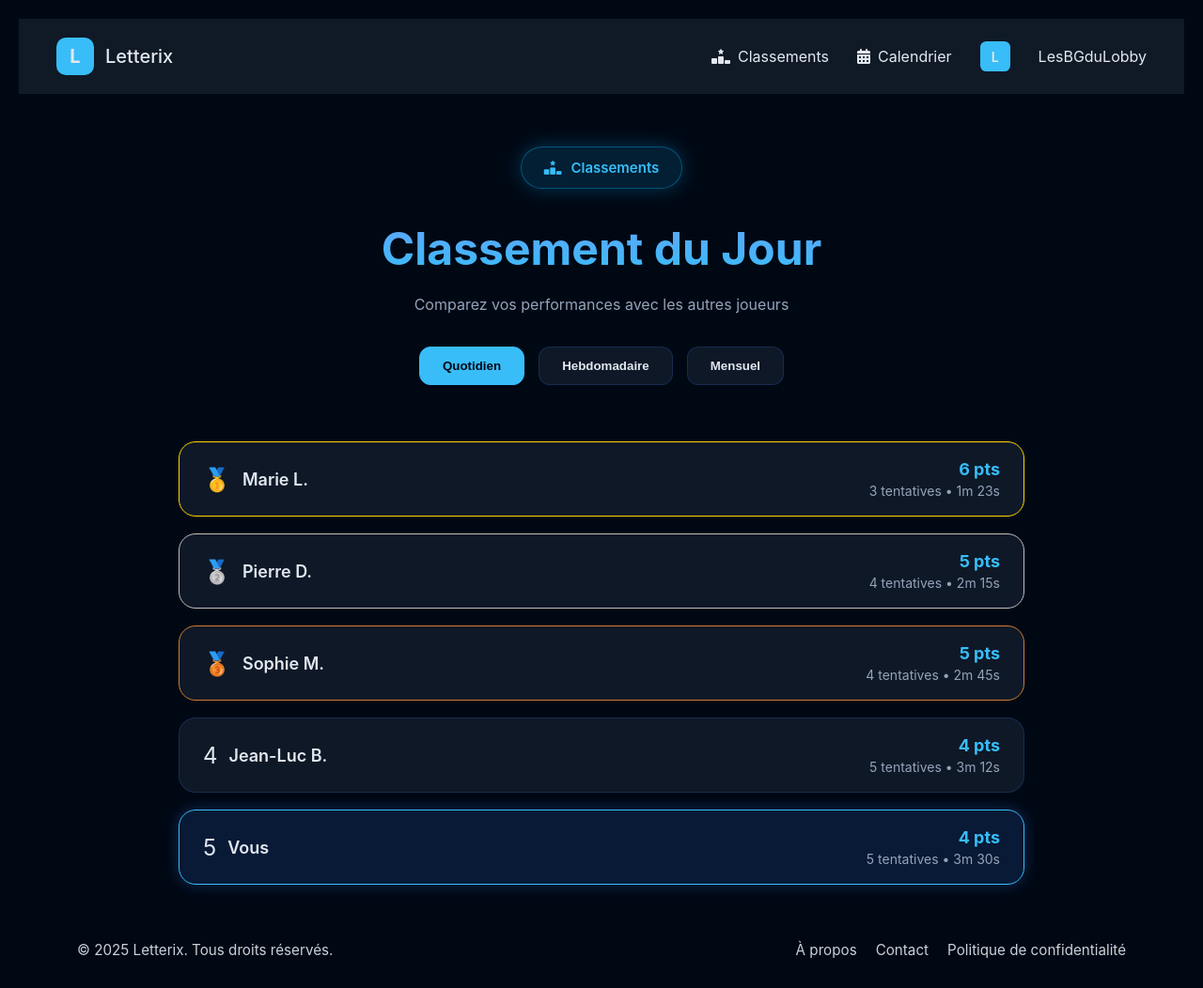
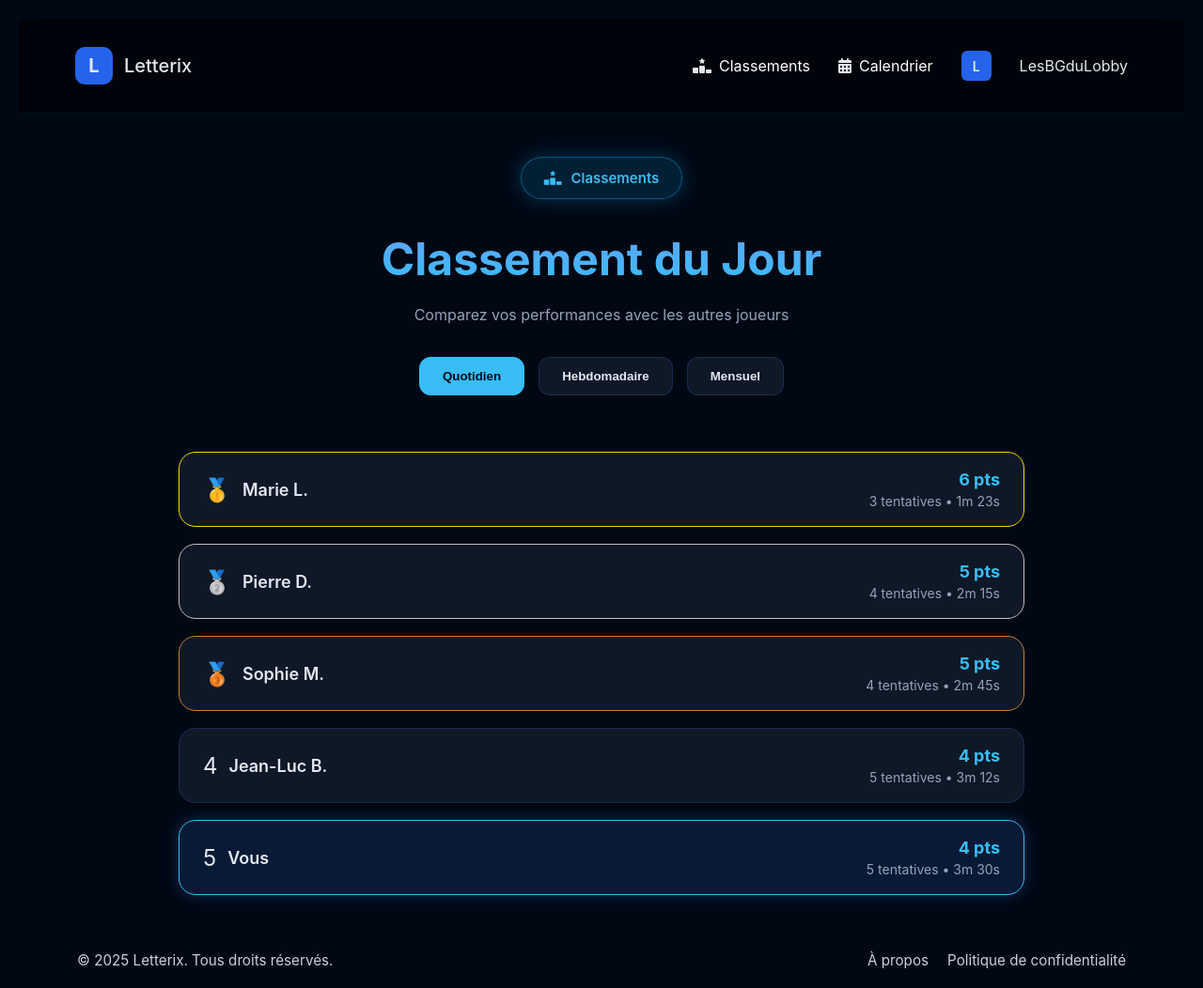
Before and after one commit to LoanKma/projet-web-v2, a PHP site: page /classement.html in a window 1280 px wide. Shown: the whole page at 94% size. Before the commit the page ends 1020 px from the top, so only its background shows below. Run offline with PHP 8.4, Linux system fonts and the light colour scheme.

Commit message:
modifications du header et du footer la page

```diff
--- a/assets/css/classement.css
+++ b/assets/css/classement.css
@@ -13,12 +13,15 @@ body {
 }
 /* HEADER */
 .header {
+  padding: 30px 60px;
   display: flex;
   justify-content: space-between;
   align-items: center;
-  padding: 20px 40px;
-  margin-bottom: 60px;
-  background-color: #101926;
+  backdrop-filter: blur(10px);
+  background: rgba(0, 0, 0, 0.5);
+  border-bottom: 1px solid rgba(14, 165, 233, 0.1);
+  position: sticky;
+  top: 0;
 }
 
 .logo {
@@ -32,7 +35,7 @@ body {
 .logo-icon {
   width: 40px;
   height: 40px;
-  background: #38bdf8;
+  background: #2563eb;
   border-radius: 10px;
   display: flex;
   align-items: center;
@@ -42,7 +45,12 @@ body {
   transition: all 0.3s;
 }
 .logo-icon:hover {
-  transform: scale(1.3);
+  transform: scale(1.2);
+}
+.logo-span {
+  color: black;
+  font-weight: 700;
+  font-size: 24px;
 }
 
 .nav {
@@ -52,7 +60,7 @@ body {
 }
 .nav a {
   text-decoration: none;
-  color: #e2e8f0;
+  color: #ffffff;
   font-size: 16px;
   transition: opacity 0.4s;
 }
@@ -68,11 +76,27 @@ body {
 .nav-item:hover {
   opacity: 0.8;
 }
+.user-section {
+  display: flex;
+  align-items: center;
+  gap: 12px;
+  padding: 8px 20px;
+  background: rgba(14, 165, 233, 0.1);
+  border-radius: 12px;
+  border: 1px solid rgba(14, 165, 233, 0.3);
+  cursor: pointer;
+  transition: all 0.3s;
+}
+
+.user-section:hover {
+  background: rgba(14, 165, 233, 0.2);
+  border-color: rgba(14, 165, 233, 0.5);
+}
 
 .user-avatar {
   width: 32px;
   height: 32px;
-  background: #38bdf8;
+  background: #2563eb;
   border-radius: 20%;
   display: flex;
   align-items: center;
@@ -286,6 +310,7 @@ h1 {
     padding: 20px;
   }
 }
+
 #toggle-dark {
   background: none;
   border: none;
@@ -613,12 +638,3 @@ body.dark .ranking-subtitle {
   color: #58a6ff;
   text-shadow: 0 0 6px #58a6ff;
 }
-
-/* Responsive */
-@media (max-width: 700px) {
-  .footer-content {
-    flex-direction: column;
-    text-align: center;
-    gap: 12px;
-  }
-}
--- a/classement.html
+++ b/classement.html
@@ -38,7 +38,7 @@
     <p class="ranking-subtitle">Comparez vos performances avec les autres joueurs</p>
 
     <div class="ranking-tabs">
-        <button class="tab active">Quotidien</button>
+        <button class="tab">Quotidien</button>
         <button class="tab">Hebdomadaire</button>
         <button class="tab">Mensuel</button>
     </div>
@@ -108,18 +108,73 @@
     </div>
 
 </section>
+<script>
+    const tabs = document.querySelectorAll(".tab");
 
+    tabs.forEach(tab => {
+        tab.addEventListener("click", () => {
 
-  <!-- FOOTER -->
-  <footer>
+            // Retirer l'état actif des autres
+            tabs.forEach(t => t.classList.remove("active"));
+
+            // Ajouter l'état actif à celui cliqué
+            tab.classList.add("active");
+
+            // Récupérer la valeur (quotidien, hebdo, mensuel)
+            const value = tab.textContent.trim().toLowerCase();
+
+            // Mettre à jour le titre automatiquement
+            document.querySelector(".ranking-header h1").textContent =
+                "Classement " + (value === "quotidien" ? "du Jour"
+                    : value === "hebdomadaire" ? "de la Semaine"
+                    : "du Mois");
+
+            // Exemple : changer les données affichées (tu peux adapter)
+            updateRanking(value);
+        });
+    });
+
+    function updateRanking(type) {
+        const list = document.querySelector(".ranking-list");
+
+        if (type === "quotidien") {
+            list.innerHTML = `
+                <div class="rank-card gold"><div class="rank-left"><span class="rank-pos">🥇</span><span class="rank-name">Marie L.</span></div><div class="rank-right"><span class="rank-points">6 pts</span><span class="rank-details">3 tentatives • 1m 23s</span></div></div>
+                <div class="rank-card silver"><div class="rank-left"><span class="rank-pos">🥈</span><span class="rank-name">Pierre D.</span></div><div class="rank-right"><span class="rank-points">5 pts</span><span class="rank-details">4 tentatives • 2m 15s</span></div></div>
+                <div class="rank-card bronze"><div class="rank-left"><span class="rank-pos">🥉</span><span class="rank-name">Sophie M.</span></div><div class="rank-right"><span class="rank-points">5 pts</span><span class="rank-details">4 tentatives • 2m 45s</span></div></div>
+                <div class="rank-card"><div class="rank-left"><span class="rank-pos">4</span><span class="rank-name">Jean-Luc B.</span></div><div class="rank-right"><span class="rank-points">4 pts</span><span class="rank-details">5 tentatives • 3m 12s</span></div></div>
+                <div class="rank-card me"><div class="rank-left"><span class="rank-pos">5</span><span class="rank-name">Vous</span></div><div class="rank-right"><span class="rank-points">4 pts</span><span class="rank-details">5 tentatives • 3m 30s</span></div></div>
+            `;
+        }
+
+        if (type === "hebdomadaire") {
+            list.innerHTML = `
+                <div class="rank-card gold"><div class="rank-left"><span class="rank-pos">🥇</span><span class="rank-name">Julien K.</span></div><div class="rank-right"><span class="rank-points">42 pts</span><span class="rank-details">12 parties • 18m 54s</span></div></div>
+                <div class="rank-card silver"><div class="rank-left"><span class="rank-pos">🥈</span><span class="rank-name">Elise R.</span></div><div class="rank-right"><span class="rank-points">35 pts</span><span class="rank-details">15 parties • 26m 10s</span></div></div>
+                <div class="rank-card bronze"><div class="rank-left"><span class="rank-pos">🥉</span><span class="rank-name">Hugo M.</span></div><div class="rank-right"><span class="rank-points">33 pts</span><span class="rank-details">14 parties • 22m 40s</span></div></div>
+            `;
+        }
+
+        if (type === "mensuel") {
+            list.innerHTML = `
+                <div class="rank-card gold"><div class="rank-left"><span class="rank-pos">🥇</span><span class="rank-name">Anna P.</span></div><div class="rank-right"><span class="rank-points">120 pts</span><span class="rank-details">48 parties • 1h 10m</span></div></div>
+                <div class="rank-card silver"><div class="rank-left"><span class="rank-pos">🥈</span><span class="rank-name">Théo L.</span></div><div class="rank-right"><span class="rank-points">110 pts</span><span class="rank-details">50 parties • 1h 22m</span></div></div>
+                <div class="rank-card bronze"><div class="rank-left"><span class="rank-pos">🥉</span><span class="rank-name">Sarah B.</span></div><div class="rank-right"><span class="rank-points">103 pts</span><span class="rank-details">46 parties • 1h 15m</span></div></div>
+            `;
+        }
+    }
+
+    // Activer par défaut le premier onglet
+    document.querySelector(".tab").classList.add("active");
+</script>
+
+</body>
+ <footer>
     <div class="footer-content">
       <p>&copy; 2025 Letterix. Tous droits réservés.</p>
       <div class="footer-links">
         <a href="#">À propos</a>
-        <a href="#">Contact</a>
-        <a href="#">Politique de confidentialité</a>
+        <a href="politique.html">Politique de confidentialité</a>
       </div>
     </div>
   </footer>
-</body>
-</html>
```
